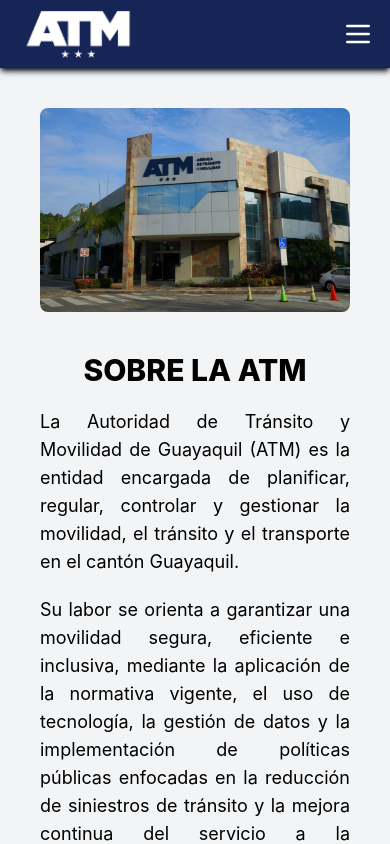
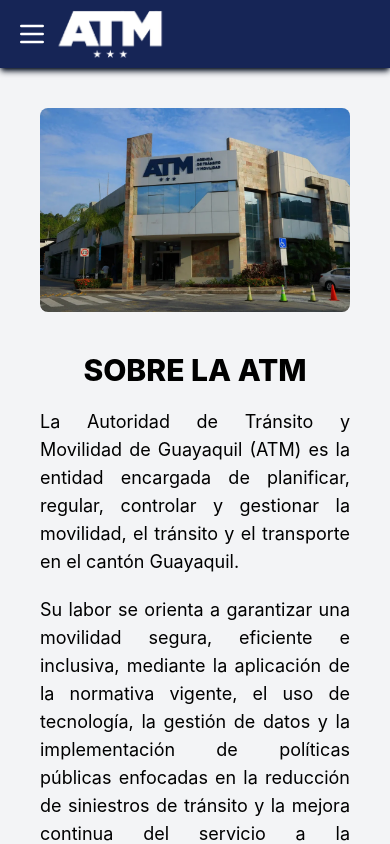
Before and after one commit to camilytzh/react-app, a React (Vite) app in the folder frontend/: page / in a window 390 px wide. Shown: the top 844 px of the page. Built offline with nearby package versions, Linux system fonts and the light colour scheme.

Commit message:
Change sidebar styles and hamburger menu position

```diff
--- a/frontend/src/components/Navbar.jsx
+++ b/frontend/src/components/Navbar.jsx
@@ -5,26 +5,29 @@ import { useState } from 'react';
 
 const Navbar = () => {
     const navLinks = "text-white text-sm font-bold hover:text-blue-300";
+    const menuStyle = "text-gray-700 text-sm font-medium hover:text-white hover:bg-blue-400 rounded-sm px-3 py-2 transition-colors";
     const [menuOpen, setMenuOpen] = useState(false);
 
     return (
         <>
             <nav className="sticky top-0 bg-blue-950 text-white px-4 py-2.5 z-50 shadow-md shadow-gray-900">
-                <div className="max-w-7xl mx-auto flex items-center justify-between">
+                <div className="max-w-7xl mx-auto flex items-center">
+                    <div className='flex items-center gap-2'>
+                        <button className='md:hidden' onClick={() => setMenuOpen(true)}>
+                            <img src={menu} alt="Menu" className='h-8 w-8 hover:scale-110 transition-transform cursor-pointer'/>
+                        </button>
+                    </div>
+
                     <Link to="/">
                         <img src={logo} alt="Logo" className="h-12 w-auto"/>
                     </Link>
-                    <ul className=" hidden md:flex gap-10">
+
+                    <ul className=" hidden md:flex gap-10 ml-auto">
                         <li><Link to="/" className={navLinks}>INICIO</Link></li>
                         <li><Link to="/institucion" className={navLinks}>INSTITUCIÓN</Link></li>
                         <li><Link to="/servicios" className={navLinks}>SERVICIOS</Link></li>
                         <li><Link to="/contacto" className={navLinks}>CONTACTO</Link></li>
                     </ul>
-
-                    <button className='md:hidden' onClick={() => setMenuOpen(true)}>
-                        <img src={menu} alt="Menu" className='h-8 w-8 hover:scale-110 transition-transform cursor-pointer'/>
-                    </button>
-
                 </div>
             </nav>
 
@@ -32,19 +35,19 @@ const Navbar = () => {
                 <div className="fixed inset-0 bg-black/50 z-40" onClick={() => setMenuOpen(false)}/>
             )}
 
-            <div className={`fixed top-0 left-0 h-full w-64 bg-blue-950 z-50 transform transition-transform duration-300
+            <div className={`fixed top-0 left-0 h-full w-64 bg-white z-50 transform transition-transform duration-300
                 ${menuOpen ? "translate-x-0" : "-translate-x-full"}`}>
-                <div className="p-6 flex flex-col gap-6">
-                <Link to="/" onClick={() => setMenuOpen(false)} className={navLinks}>
+                <div className="p-6 flex flex-col">
+                <Link to="/" onClick={() => setMenuOpen(false)} className={menuStyle}>
                     INICIO
                 </Link>
-                <Link to="/institucion" onClick={() => setMenuOpen(false)} className={navLinks}>
+                <Link to="/institucion" onClick={() => setMenuOpen(false)} className={menuStyle}>
                     INSTITUCIÓN
                 </Link>
-                <Link to="/servicios" onClick={() => setMenuOpen(false)} className={navLinks}>
+                <Link to="/servicios" onClick={() => setMenuOpen(false)} className={menuStyle}>
                     SERVICIOS
                 </Link>
-                <Link to="/contacto" onClick={() => setMenuOpen(false)} className={navLinks}>
+                <Link to="/contacto" onClick={() => setMenuOpen(false)} className={menuStyle}>
                     CONTACTO
                 </Link>
                 </div>
```
